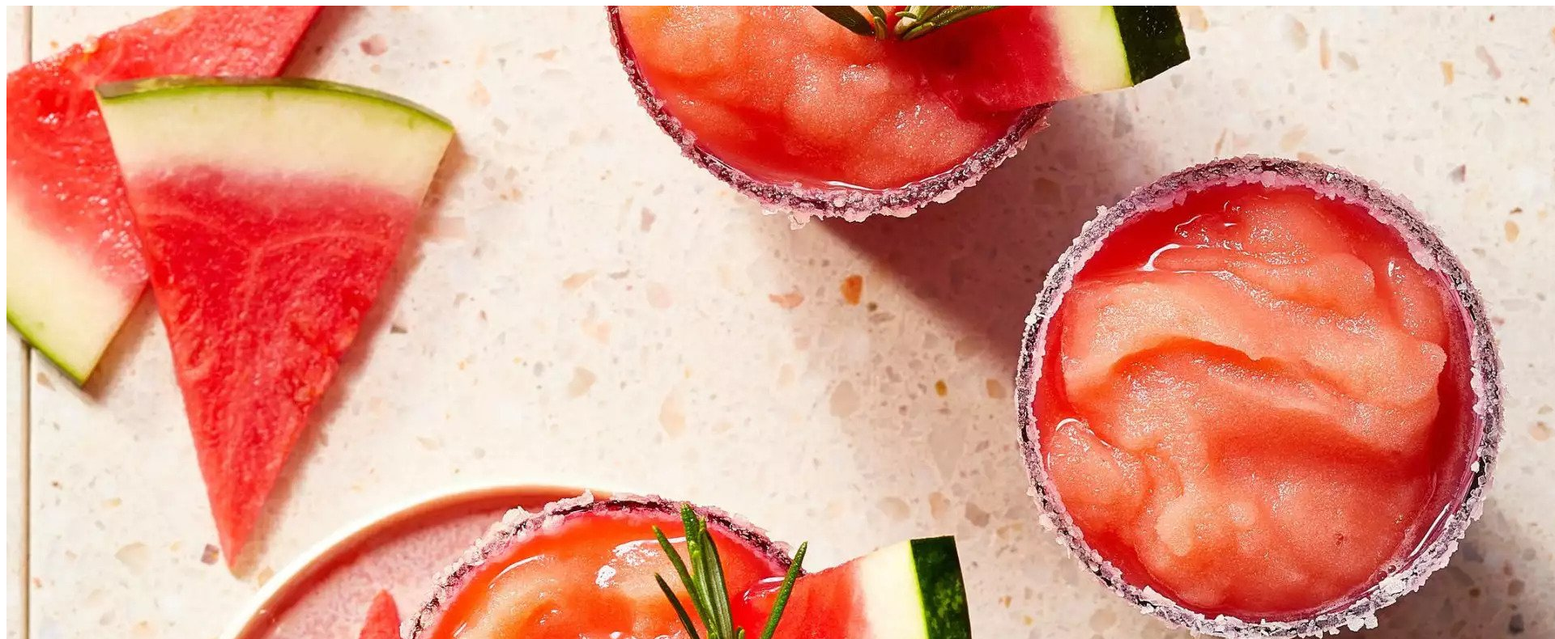
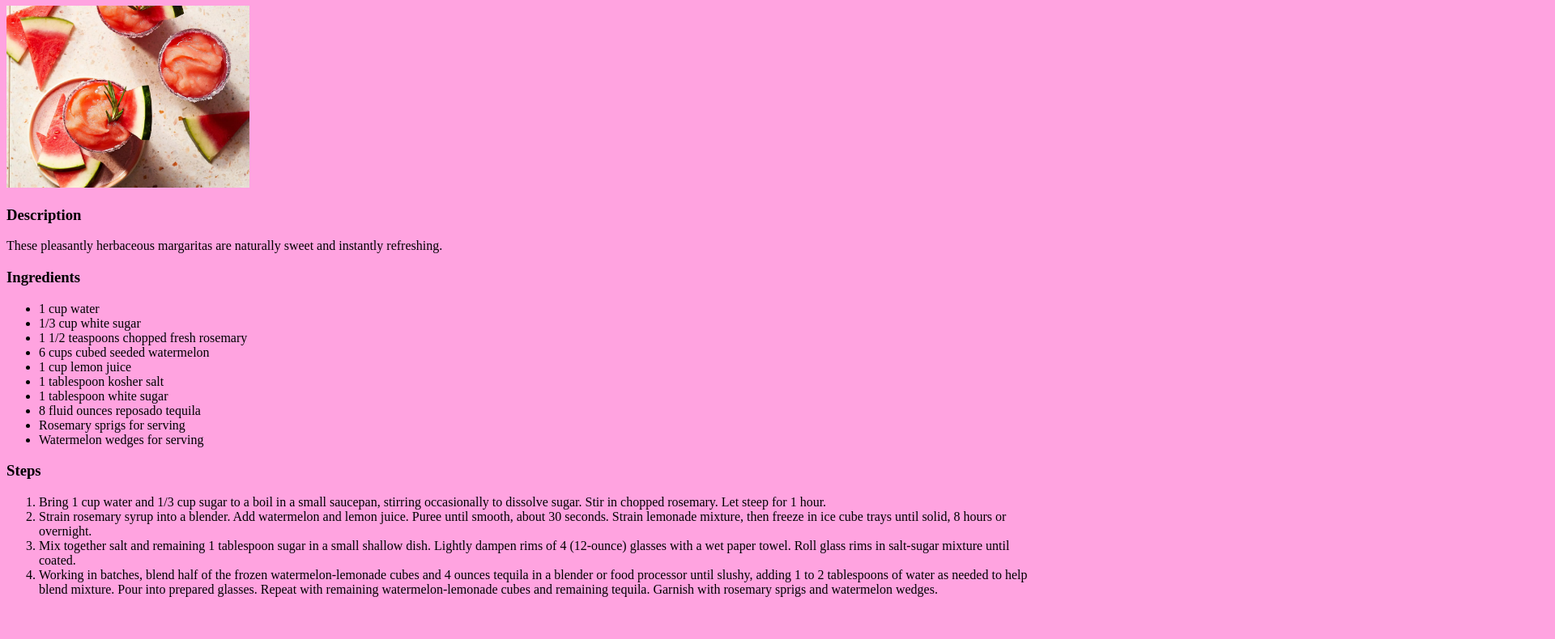
Before and after one commit to yinazhou008/odin-recipes, a plain HTML site: page recipes/margaritas.html in a window 1280 px wide. Shown: the part 73-863 px from the top of the page at 81% size, 1920 px wide, since content can reach past the window. After the commit the page ends 827 px from the top, so only its background shows below. Drawn offline with Linux system fonts and the light colour scheme.

Commit message:
Change background color and image sizes

```diff
--- a/recipes/margaritas.html
+++ b/recipes/margaritas.html
@@ -3,6 +3,7 @@
     <head>
         <meta charset="utf-8">
         <title>Frozen Watermelon Rosemary Margaritas</title>
+        <link rel="stylesheet" href="../style.css">
     </head>
 
     <body>
--- /dev/null
+++ b/style.css
@@ -0,0 +1,8 @@
+body {
+    background-color: rgb(255,102,204,0.6);
+}
+
+img {
+    width: 300px;
+    height: auto;
+}
```
Also changed, not shown: index.html (+1 -0 lines), recipes/pestopizza.html (+1 -0 lines), recipes/zucchinibread.html (+1 -0 lines).
